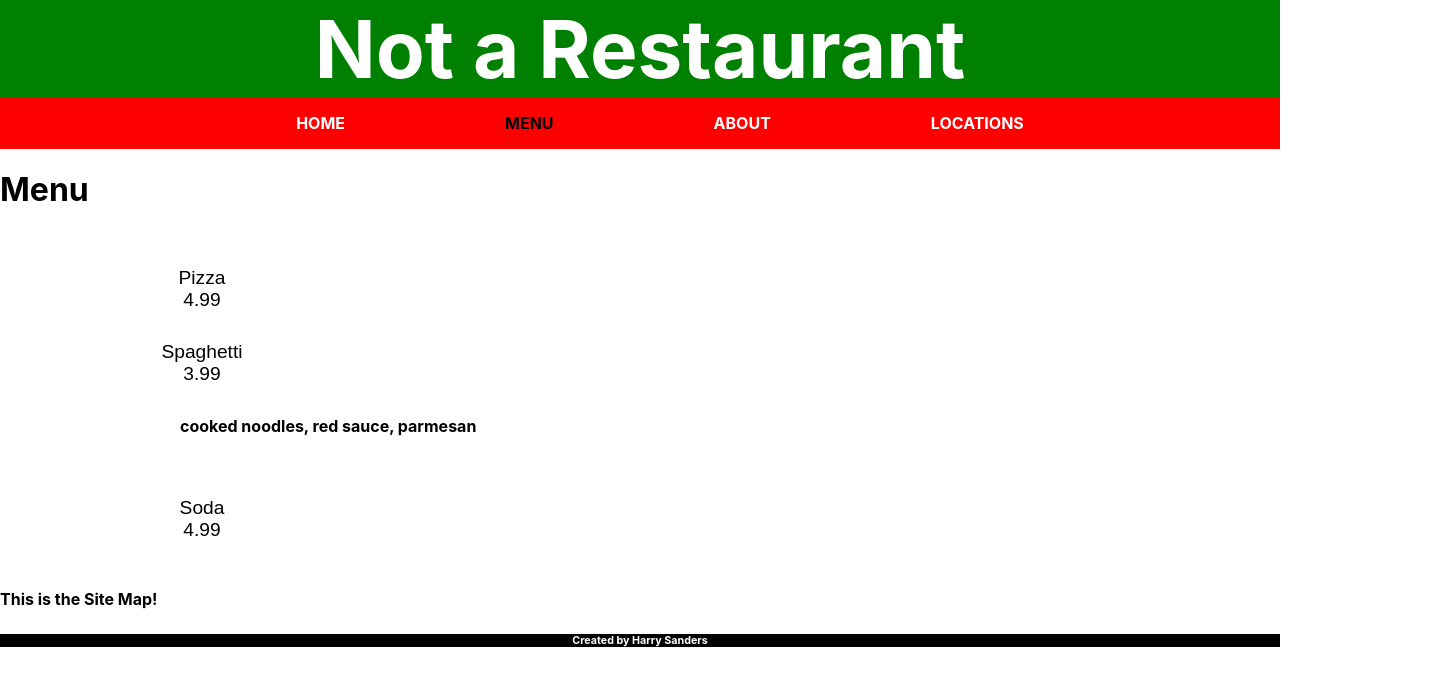
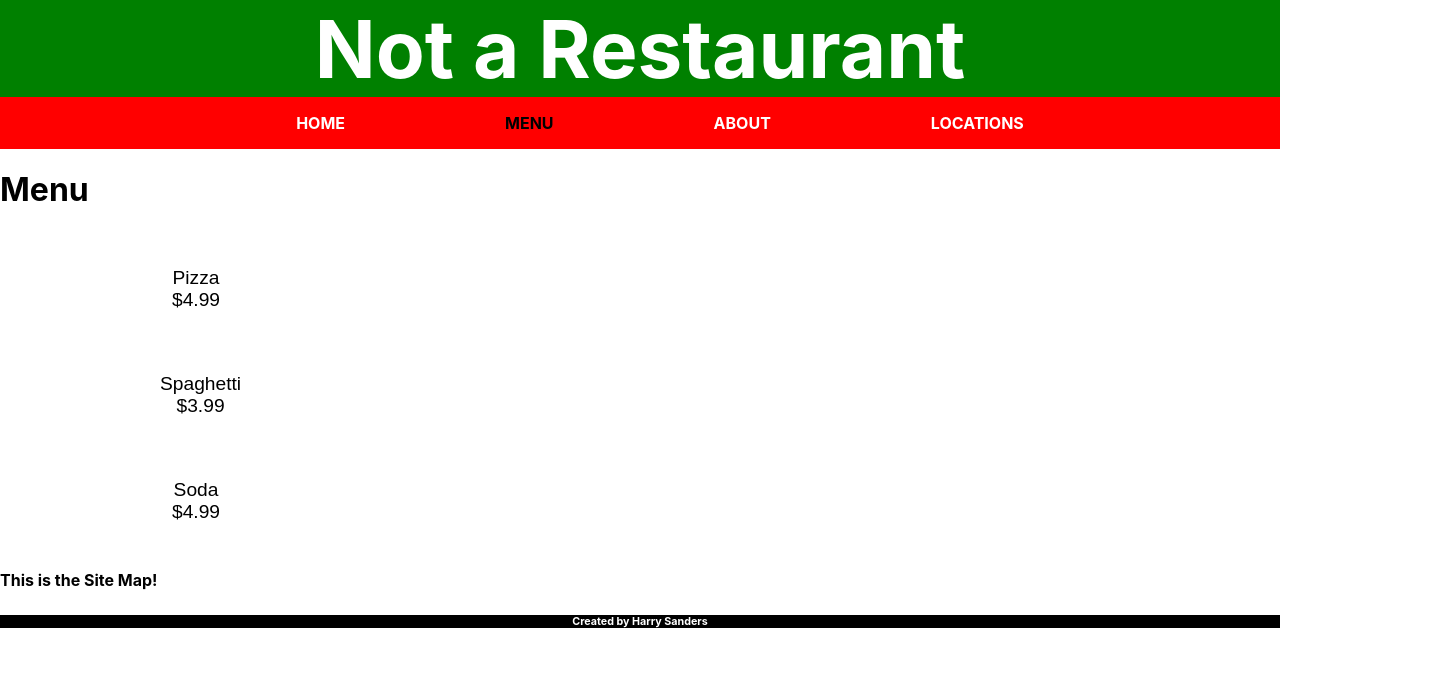
Before and after one commit to HarrySIV/restaurant, a React (Create React App) app in the folder frontend/: page /menu in a window 1280 px wide. Shown: the top 686 px of the page, 1440 px wide, since content can reach past the window. Built offline with nearby package versions, Linux system fonts and the light colour scheme.

Commit message:
finalized text display functionality

```diff
--- a/frontend/public/index.html
+++ b/frontend/public/index.html
@@ -6,12 +6,12 @@
     <meta name="viewport" content="width=device-width, initial-scale=1" />
     <meta name="theme-color" content="#000000" />
     <meta
-      name="A pizza place that doesn't exist!"
+      name="A restaurant that doesn't exist!"
       content="Website for Not Real Pizza"
     />
     <link rel="apple-touch-icon" href="%PUBLIC_URL%/logo192.png" />
     <link rel="manifest" href="%PUBLIC_URL%/manifest.json" />
-    <title>Not real pizza</title>
+    <title>Not a restaurant</title>
   </head>
   <body>
     <noscript>You need to enable JavaScript to run this app.</noscript>
--- a/frontend/src/components/MenuItem.js
+++ b/frontend/src/components/MenuItem.js
@@ -5,52 +5,47 @@ const items = [
     name: 'Pizza',
     description: 'Cheese, bread, red sauce',
     price: '4.99',
-    key: 1,
+    key: 0,
   },
   {
     name: 'Spaghetti',
     description: 'cooked noodles, red sauce, parmesan',
     price: '3.99',
-    key: 2,
+    key: 1,
   },
-  { name: 'Soda', description: 'pepsi products', price: '4.99', key: 3 },
+  { name: 'Soda', description: 'pepsi products', price: '4.99', key: 2 },
 ];
 
-const styles = {
-  display: 'active-item',
-};
+const MenuItem = () => {
+  const [ID, setID] = useState(null);
 
-const MenuItem = () => {
-  const [] = useState(false);
-
-  const itemHandler = () => {
-    styles.display === 'active-item'
-      ? (styles.display = 'none')
-      : (styles.display = 'active-item');
+  const itemHandler = (item) => {
+    if (ID === null) {
+      setID(item.key);
+    } else {
+      setID(null);
+    }
   };
 
   return (
-    <li className="items">
+    <ul className="items">
       {items.map((item) => {
         return (
-          <ul>
-            <button className="menu-item" onClick={itemHandler} key={item.name}>
-              {`${item.name}          ${item.price}`}
+          <li key={item.key}>
+            <button className="menu-item" onClick={() => itemHandler(item)}>
+              {`${item.name} $${item.price}`}
             </button>
             <h4
               className={`menu-description ${
-                styles.display === 'active-item'
-                  ? (styles.display = 'none')
-                  : (styles.display = 'active-item')
+                ID === item.key ? 'active-item' : 'none'
               }`}
-              key={item.key}
             >
               {item.description}
             </h4>
-          </ul>
+          </li>
         );
       })}
-    </li>
+    </ul>
   );
 };
 
--- a/frontend/src/pages/CSS/Home.css
+++ b/frontend/src/pages/CSS/Home.css
@@ -1,9 +1,5 @@
 .active {
   color: black;
-}
-
-.active-item {
-  display: block;
 }
 
 .deals-container {
--- a/frontend/src/pages/CSS/Menu.css
+++ b/frontend/src/pages/CSS/Menu.css
@@ -1,6 +1,12 @@
+.active-item {
+  display: block;
+}
+
 .items {
-   width: 100%;
-   height: 100%;
+  display: flex;
+  flex-flow: column nowrap;
+  width: 100%;
+  height: 100%;
 }
 
 .menu-item {
```
